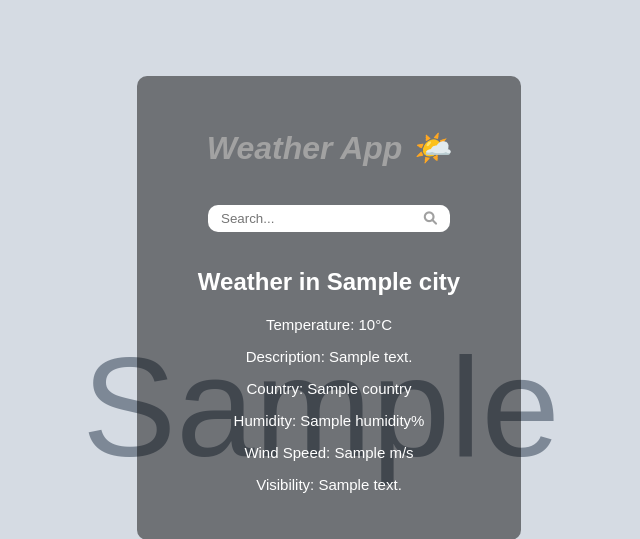
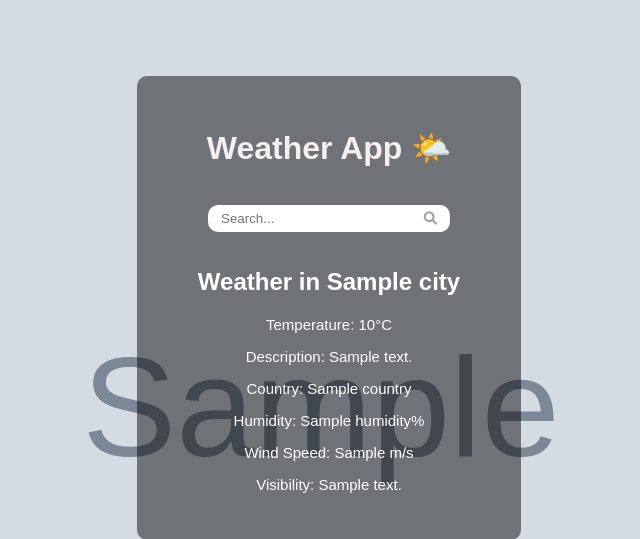
Before and after one commit to GaiusNale/Weather_App, a Django app: template weather_app/templates/weather_app/weather.html in a window 1280 px wide. Shown: the top 539 px of the page, without its empty margins (319-959 px from the left). Run offline with Django 3.2, Linux system fonts and the light colour scheme; the template is opened without the code that fills it: most values are stand-ins (such as "Sample title", 1, 10 or a date in 2020); grey boxes marked "Sample" are stand-in pictures.

Commit message:
changed the color and styling of the header

```diff
--- a/weather_app/static/css/style.css
+++ b/weather_app/static/css/style.css
@@ -34,8 +34,8 @@ body {
 
   /* Heading styles */
   h1 {
-    color: #a2a2a2;
-    font-style: italic;
+    color: #f5efef;
+    font-style: bold;
   }
 
 /* Form styles */
```
